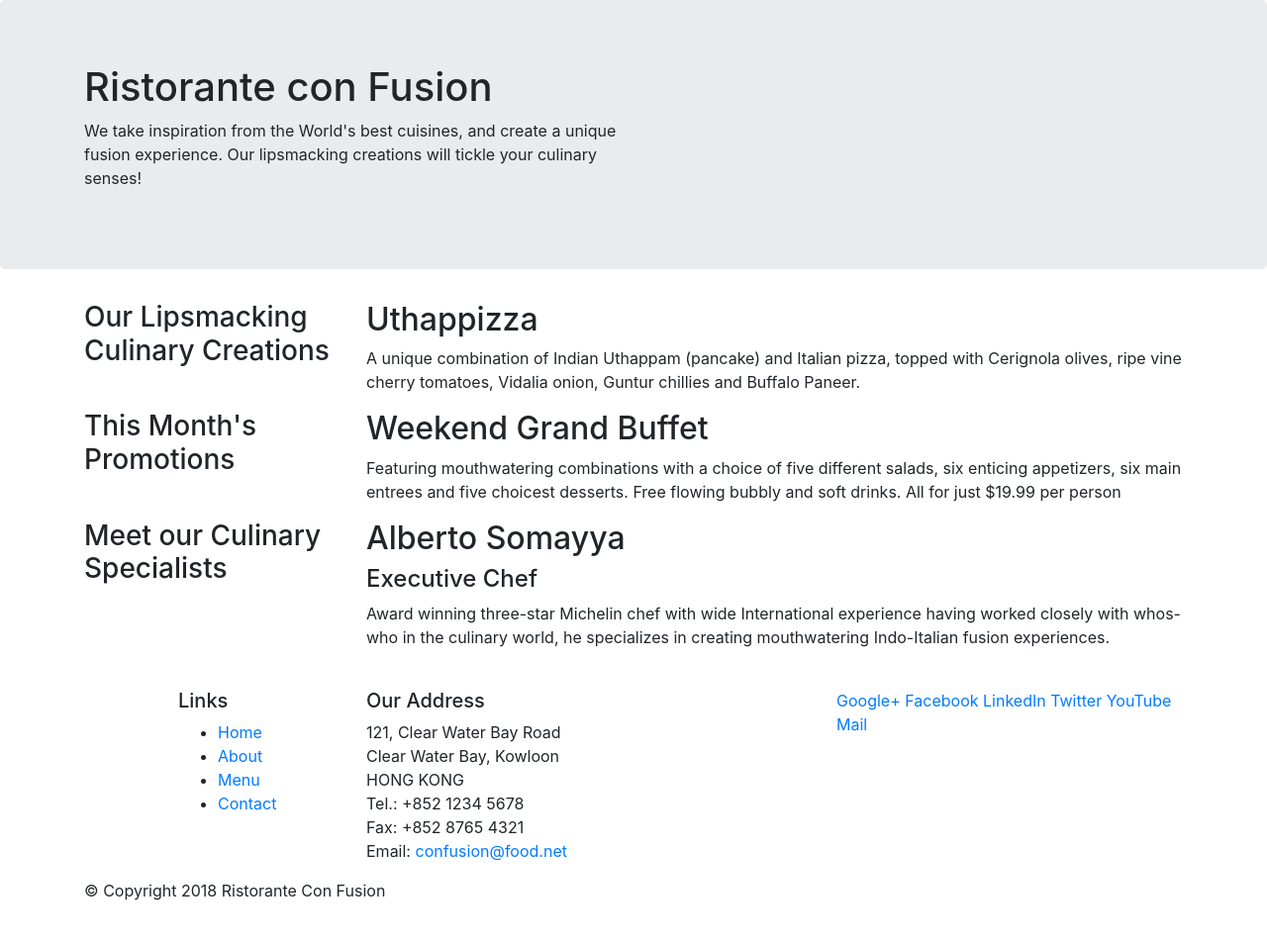
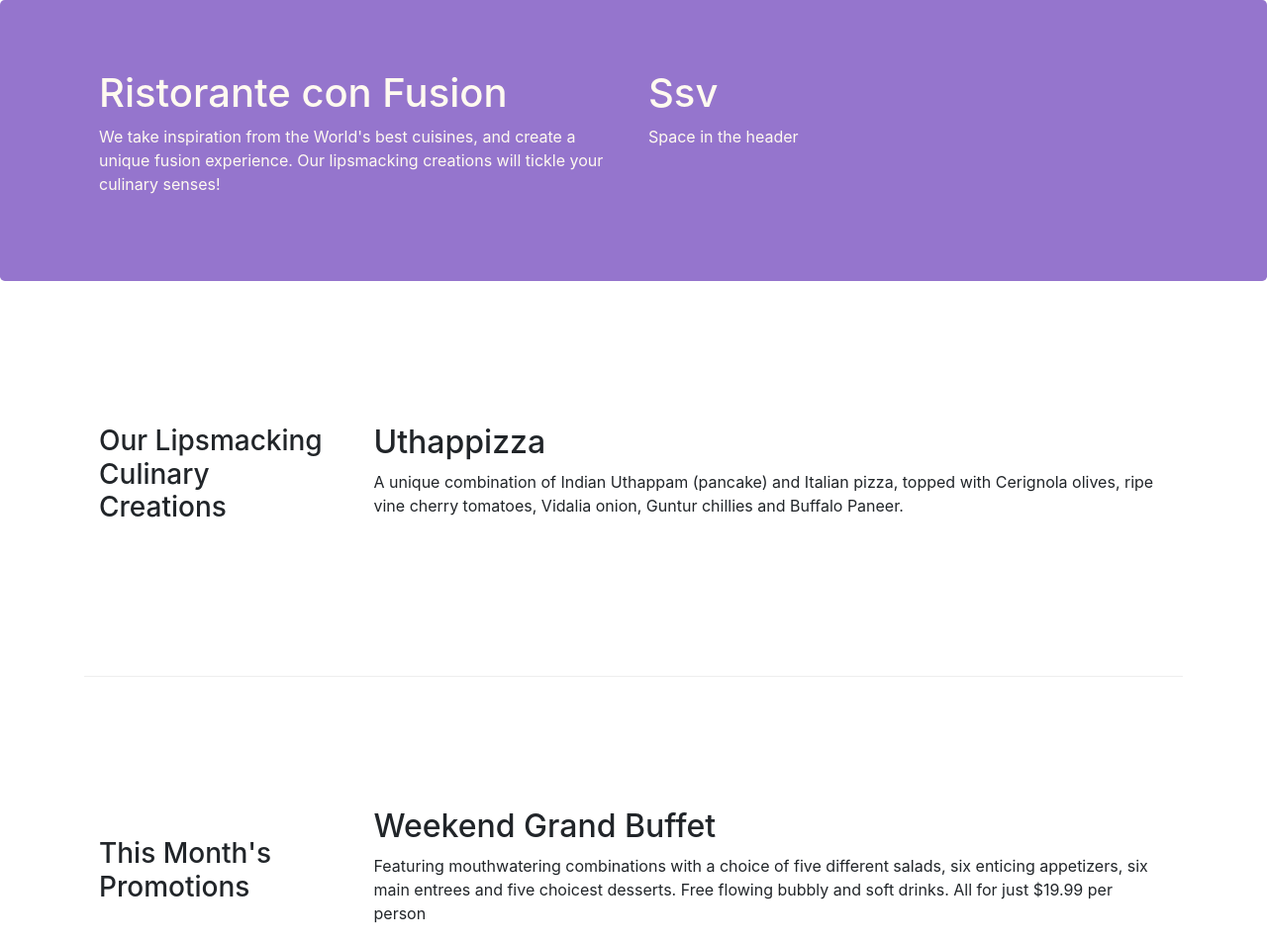
Before and after one commit to SaiHarshaKanamarla/Bootstrap_basics, a website: page index.html in a window 1280 px wide. Shown: the top 954 px of the page at 99% size. Before the commit the page ends 928 px from the top, so only its background shows below. Drawn offline with nearby package versions, Linux system fonts and the light colour scheme.

Commit message:
Added css column classes and some styling

```diff
--- /dev/null
+++ b/css/styles.css
@@ -0,0 +1,35 @@
+.row-header {
+    margin : 0px auto;
+    padding : 0px auto;
+
+}
+
+.row-content {
+    margin : 0px auto;
+    padding : 50px 0px 50px 0px;
+    border-bottom : 1px ridge;
+    min-height : 400px;
+}
+
+.footer {
+    background-color: #D1C4E9;
+    margin : 0px auto;
+    padding : 20px 0px 20px 0px;
+}
+
+.jumbotron {
+    padding: 70px 30px 70px 30px;
+    margin : 0px auto;
+    background-color: #9575cd;
+    color : floralwhite;
+}
+
+.address{
+    font-size: 80%;
+    margin : 0px;
+    color :#0f0f0f;
+}
+
+.justify-content-center{
+    margin-top: 20px;
+}
--- a/index.html
+++ b/index.html
@@ -8,6 +8,7 @@
 
     <!-- Bootstrap CSS -->
     <link rel="stylesheet" href="node_modules/bootstrap/dist/css/bootstrap.min.css">
+    <link rel = "stylesheet" href="css/styles.css">
     <title>Ristorante Con Fusion</title>
 </head>
 
@@ -15,19 +16,21 @@
 
     <header class="jumbotron">
         <div class="container">
-            <div class="row">
+            <div class="row  row-header">
                 <div class="col-12 col-sm-6"> <!-- 12 columns  for xtra small and 6 for small to xlarge devices-->
                     <h1>Ristorante con Fusion</h1>
                     <p>We take inspiration from the World's best cuisines, and create a unique fusion experience. Our lipsmacking creations will tickle your culinary senses!</p>
                 </div>
                 <div class="col-12 col-sm">
+                    <h1>Ssv</h1>
+                    <p>Space in the header</p>
                 </div>
             </div>
         </div>
     </header>
 
     <div class="container">
-        <div class="row">
+        <div class="row row-content align-items-center">
             <div class="col-12 col-sm-4 col-md-3"> <!-- the order is xs, sm, md,lg,xl-->
                 <h3>Our Lipsmacking Culinary Creations</h3>
             </div>
@@ -38,7 +41,7 @@
         </div>
 
 
-        <div class="row">
+        <div class="row row-content align-items-center">
             <div class="col-12 col-sm-4 col-md-3">
                 <h3>This Month's Promotions</h3>
             </div>
@@ -48,7 +51,7 @@
             </div>
         </div>
 
-        <div class="row">
+        <div class="row row-content align-items-center">
             <div class="col-12 col-sm-4 col-md-3">
                 <h3>Meet our Culinary Specialists</h3>
             </div>
@@ -60,12 +63,12 @@
         </div>
     </div>
 </br>
-    <footer>
+    <footer class = "footer">
         <div class="container">
             <div class="row">
                 <div class="col-4 offset-1 col-sm-2">
                     <h5>Links</h5>
-                    <ul>
+                    <ul class="list-unstyled"> <!-- To remove the bullets provided by the unordered list-->
                         <li><a href="#">Home</a></li>
                         <li><a href="#">About</a></li>
                         <li><a href="#">Menu</a></li>
@@ -74,7 +77,7 @@
                 </div>
                 <div class="col-7 col-sm-5">
                     <h5>Our Address</h5>
-                    <address>
+                    <address class="address">
 		              121, Clear Water Bay Road<br>
 		              Clear Water Bay, Kowloon<br>
 		              HONG KONG<br>
@@ -83,8 +86,8 @@
 		              Email: <a href="mailto:confusion@food.net">confusion@food.net</a>
 		           </address>
                 </div>
-                <div class="col-12 col-sm-4"> <!-- This indicates that the col-12 here will ensure the content below takes a new row in xs devices and 4 columns for small to xl devices-->
-                    <div>
+                <div class="col-12 col-sm-4 align-self-center"> <!-- This indicates that the col-12 here will ensure the content below takes a new row in xs devices and 4 columns for small to xl devices-->
+                    <div class="text-center">
                         <a href="http://google.com/+">Google+</a>
                         <a href="http://www.facebook.com/profile.php?id=">Facebook</a>
                         <a href="http://www.linkedin.com/in/">LinkedIn</a>
@@ -94,7 +97,7 @@
                     </div>
                 </div>
            </div>
-           <div class="row">
+           <div class="row justify-content-center">
                 <div class="col-auto">
                     <p>© Copyright 2018 Ristorante Con Fusion</p>
                 </div>
```
